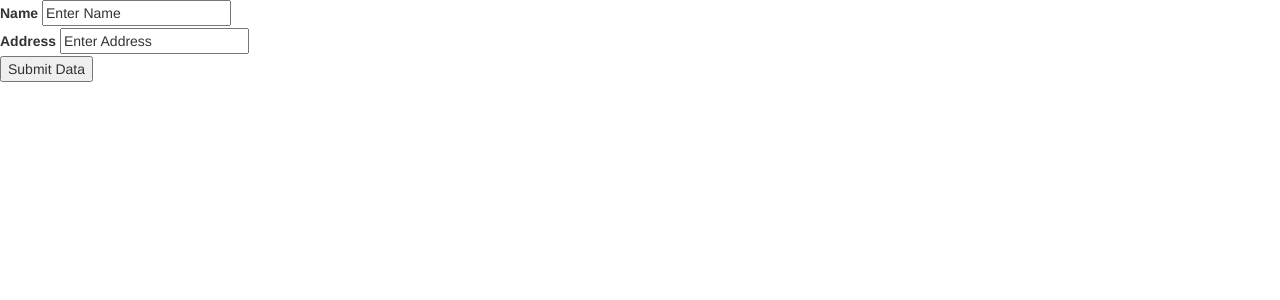
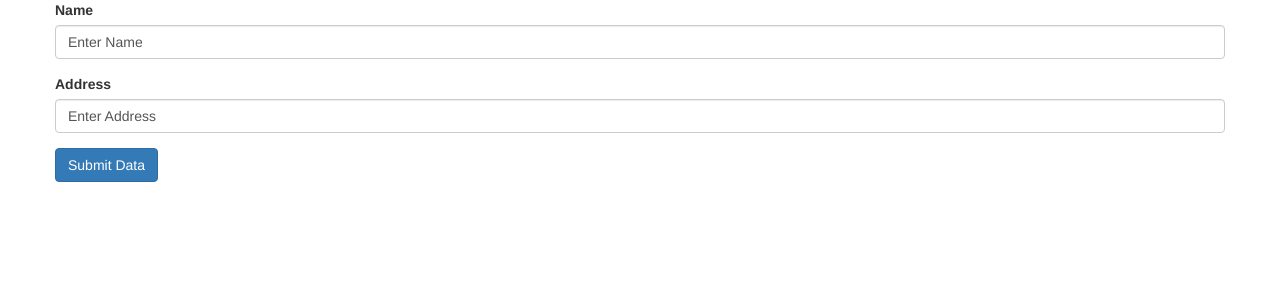
Before and after one commit to hilmi-a/crud-php, a PHP site: page / in a window 1280 px wide. Shown: the top 300 px of the page. Run offline with PHP 8.4, Linux system fonts and the light colour scheme.

Commit message:
add style

```diff
--- a/index.php
+++ b/index.php
@@ -1,19 +1,37 @@
 <!DOCTYPE html>
 <html lang="en">
+
 <head>
     <meta charset="UTF-8">
     <meta name="viewport" content="width=device-width, initial-scale=1.0">
     <meta http-equiv="X-UA-Compatible" content="ie=edge">
-    <link rel="stylesheet" href="https://maxcdn.bootstrapcdn.com/bootstrap/3.3.7/css/bootstrap.min.css" integrity="sha384-BVYiiSIFeK1dGmJRAkycuHAHRg32OmUcww7on3RYdg4Va+PmSTsz/K68vbdEjh4u" crossorigin="anonymous">
+    <link rel="stylesheet" href="https://maxcdn.bootstrapcdn.com/bootstrap/3.3.7/css/bootstrap.min.css"
+        integrity="sha384-BVYiiSIFeK1dGmJRAkycuHAHRg32OmUcww7on3RYdg4Va+PmSTsz/K68vbdEjh4u" crossorigin="anonymous">
+    <script src="https://maxcdn.bootstrapcdn.com/bootstrap/3.3.7/js/bootstrap.min.js"
+        integrity="sha384-Tc5IQib027qvyjSMfHjOMaLkfuWVxZxUPnCJA7l2mCWNIpG9mGCD8wGNIcPD7Txa" crossorigin="anonymous">
+    </script>
     <title>Document</title>
 </head>
+
 <body>
-    <form action="" method="post">
-        <label for="name">Name</label>
-        <input type="text" name="name" value="Enter Name"><br>
-        <label for="address">Address</label>
-        <input type="text" name="Address" value="Enter Address"><br>
-        <input type="button" value="Submit Data">
-    </form>
+    <div class="container">
+    <div class="row justify-content-center">
+        <form action="" method="post">
+            <div class="form-group">
+                <label for="name">Name</label>
+                <input type="text" name="name" value="Enter Name" class="form-control">
+            </div>
+            <div class="form-group">
+                <label for="address">Address</label>
+                <input type="text" name="Address" value="Enter Address" class="form-control">
+            </div>
+            <div class="form-group">
+                <input type="button" value="Submit Data " class="btn btn-primary">
+            </div>
+        </form>
+    </div>
+    </div>
+
 </body>
+
 </html>
```
